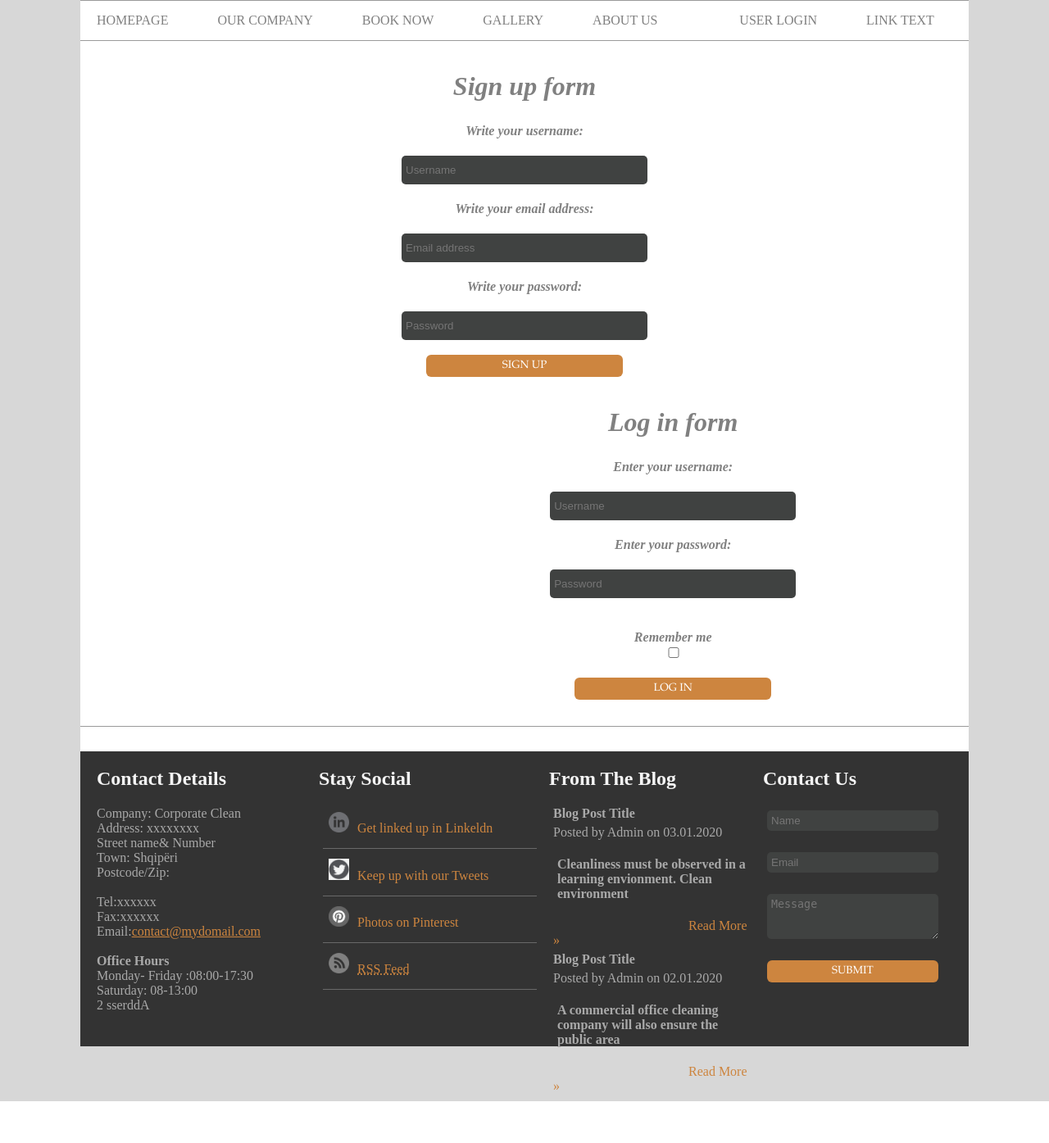
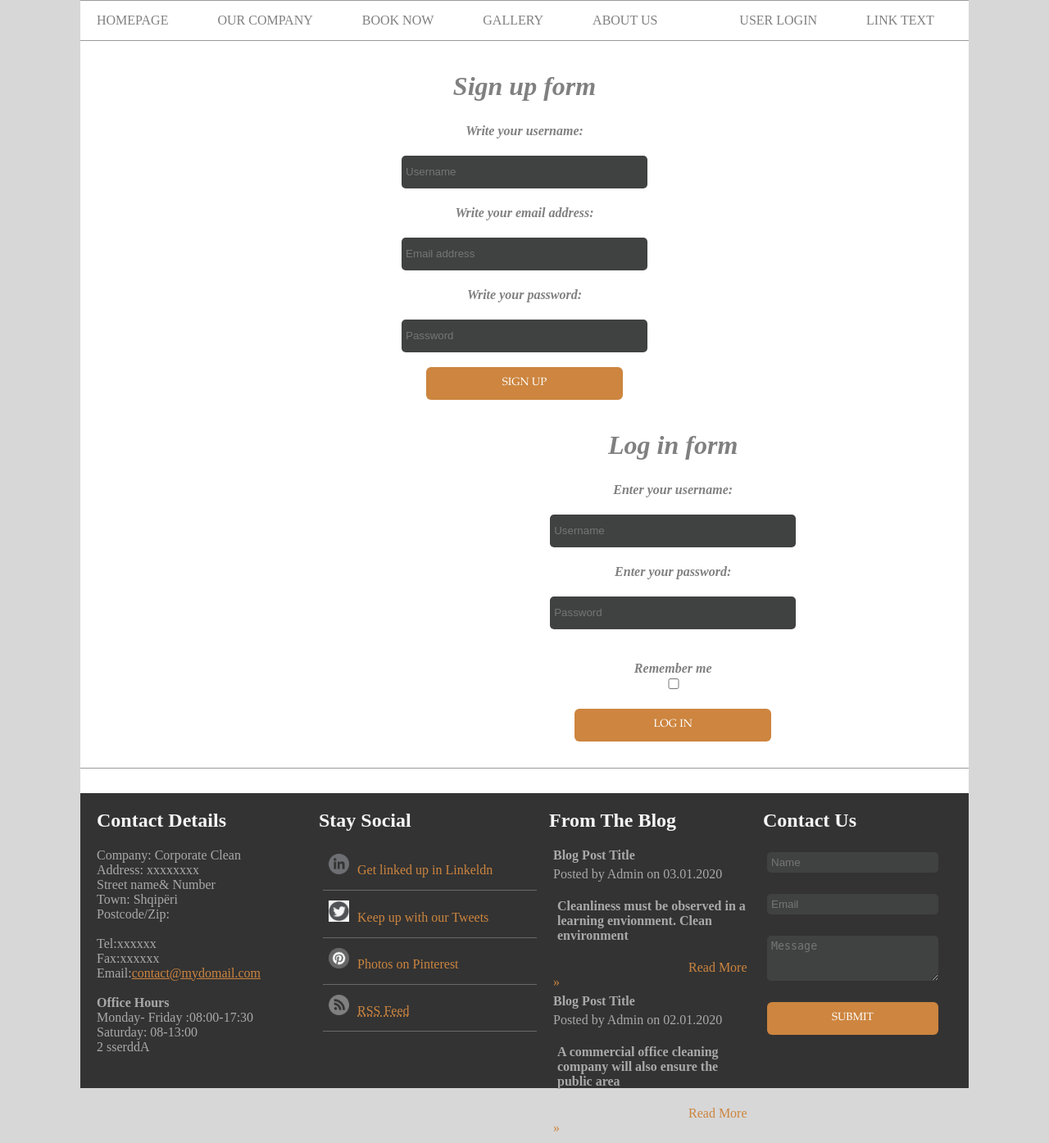
Before and after one commit to RetineCocaj/BI_19-20_Gr8, a PHP site: page /signup.php in a window 1280 px wide. Shown: the part 124-1519 px from the top of the page at 82% size. Before the commit the page ends 1468 px from the top, so only its background shows below. Run offline with PHP 8.4, Linux system fonts and the light colour scheme.

Commit message:
Update signup.php

```diff
--- a/signup.php
+++ b/signup.php
@@ -156,7 +156,7 @@
                 border-radius: 5px;
                 padding: 5px;
                 width:300px;
-                height:35px;
+                height:40px;
             }
             #signup, #edit, #login{
                 display:inline-block;
@@ -165,7 +165,7 @@
 
             #login{margin-left:40%;}
             #login{bottom:250px;}
-            #submit{width:80%;}
+            #submit{width:80%;height:40px;}
 
         </style>
     </head>
```
